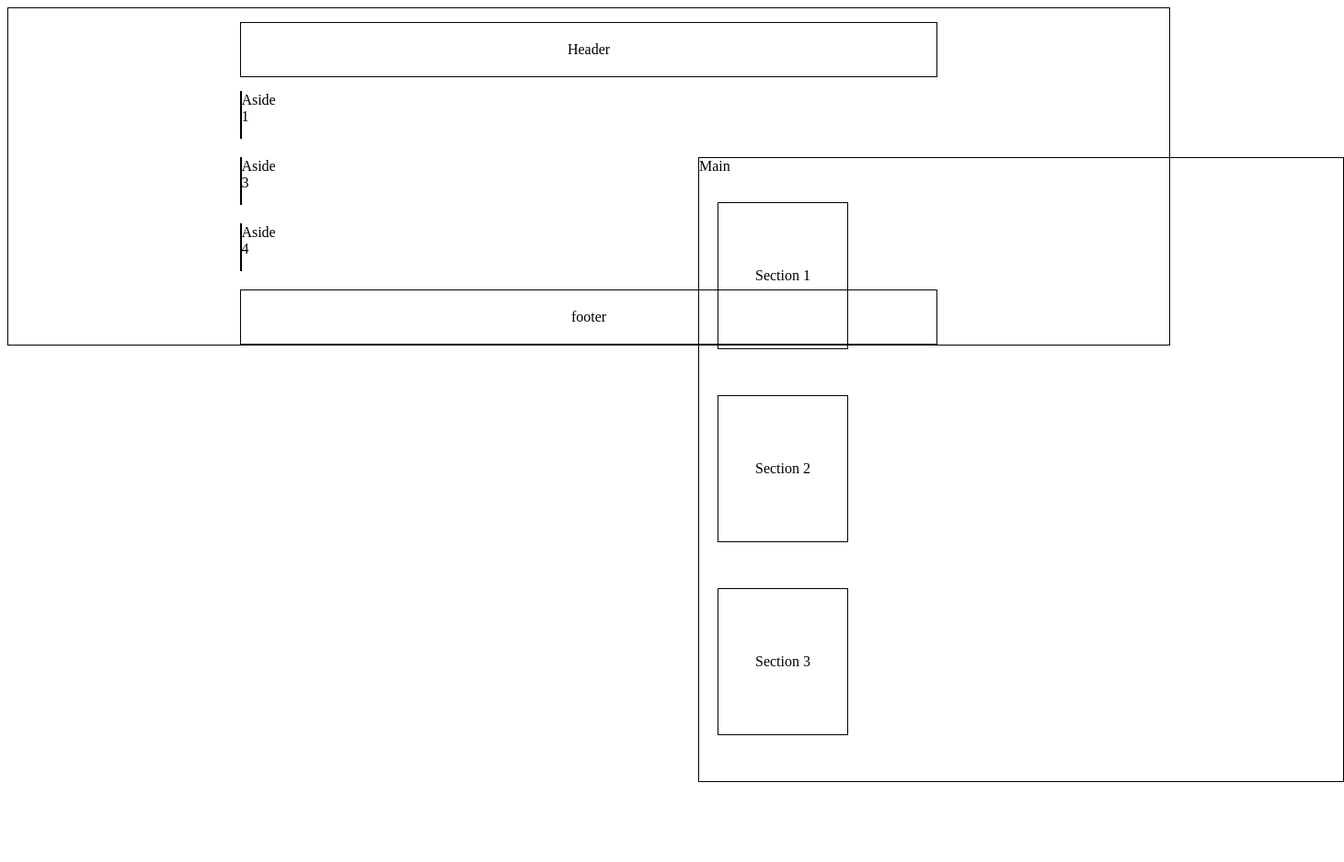
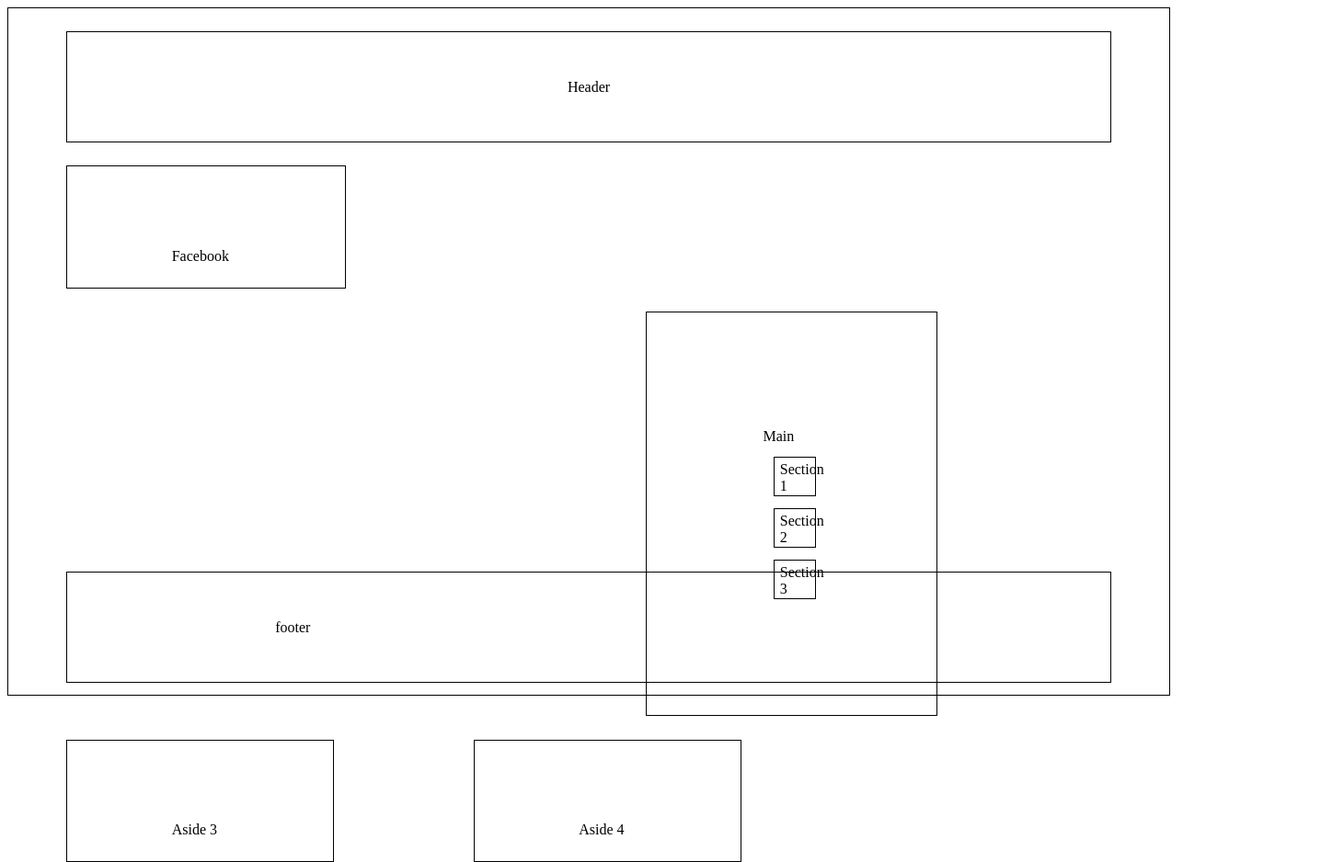
Before and after one commit to Rodrigo313/Ejercicio4CSS, a plain HTML site: page index.html in a window 1280 px wide. Shown: the whole page at 92% size, 1461 px wide, since content can reach past the window. Before the commit the page ends 851 px from the top, so only its background shows below. Drawn offline with Linux system fonts and the light colour scheme.

Commit message:
Ejercicio 3 css

```diff
--- a/index.html
+++ b/index.html
@@ -13,7 +13,7 @@
 
 
         <header>Header</header>
-        <aside>Aside 1</aside>
+        <aside>Facebook</aside>
         <main>Main
             <section>Section 1</section>
             <section>Section 2</section>
--- a/styles.css
+++ b/styles.css
@@ -6,47 +6,60 @@ header, aside, main, footer {
 
 #container{
     border: black 1px solid;
+    height: 1060%;
 }
 
 header{
     text-align: center;
-    padding: 20px;
-    margin-top: 15px;
-    margin-bottom: 15px;
+    margin-left: 5%;
+    margin-right: 5%;
+    margin-top: 2%;
+    padding-left: 9%;
+    padding-top: 4%;
+    padding-bottom: 4%;
+    padding-right: 9%;
 }
 
 footer{
     text-align: center;
-    padding: 20px;
+    margin-left: 5%;
+    margin-right: 5%;
+    margin-top: 37%;
+    margin-bottom: 1%;
+    padding-left: 9%;
+    padding-top: 4%;
+    padding-bottom: 4%;
+    padding-right: 9%;
 }
 
-main section{
-    position: relative;
-    padding-top: 70px;
-    padding-bottom: 70px;
-    padding-right: 20px;
-    padding-left: 20px;
-    margin-top: 30px;
-    margin-bottom: 50px;
-    margin-left: 20px;
-    margin-right: 20px;
-    width: 100px;
-    text-align: center;
-}
+
 
 section{
     border: solid 1px black;
+    margin-left: 19%;
+    margin-right: 7%;
+    margin-top: 20%;
+    padding-left: 9%;
+    padding-top: 7%;
+    padding-bottom: 2%;
+    padding-right: 10%;
 }
 
 main{
-    margin-left: 750px;
+    margin-right: 20%;
     float: right;
-    position: absolute;
-    width: 700px;
+    margin-top: 2%;
+    padding: 10%;
+    align-items: center;
 }
 
-aside{
-    margin-right: 1250px;
-    height: 50px;
-    margin-bottom: 20px;
+aside {
+    float: left;
+    margin-left: 5%;
+    margin-right: 7%;
+    margin-top: 2%;
+    padding-left: 9%;
+    padding-top: 7%;
+    padding-bottom: 2%;
+    padding-right: 10%;
 }
```
